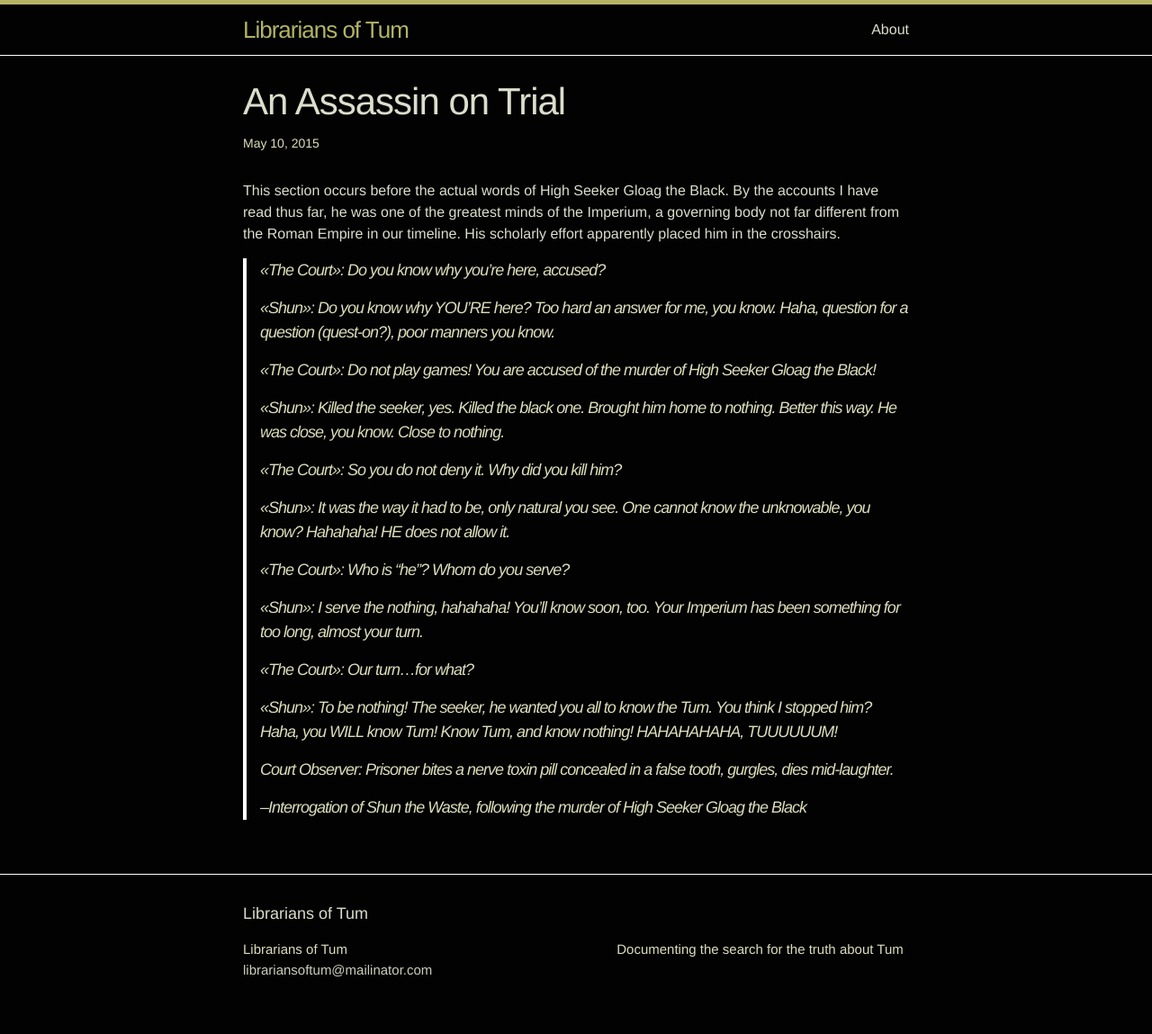
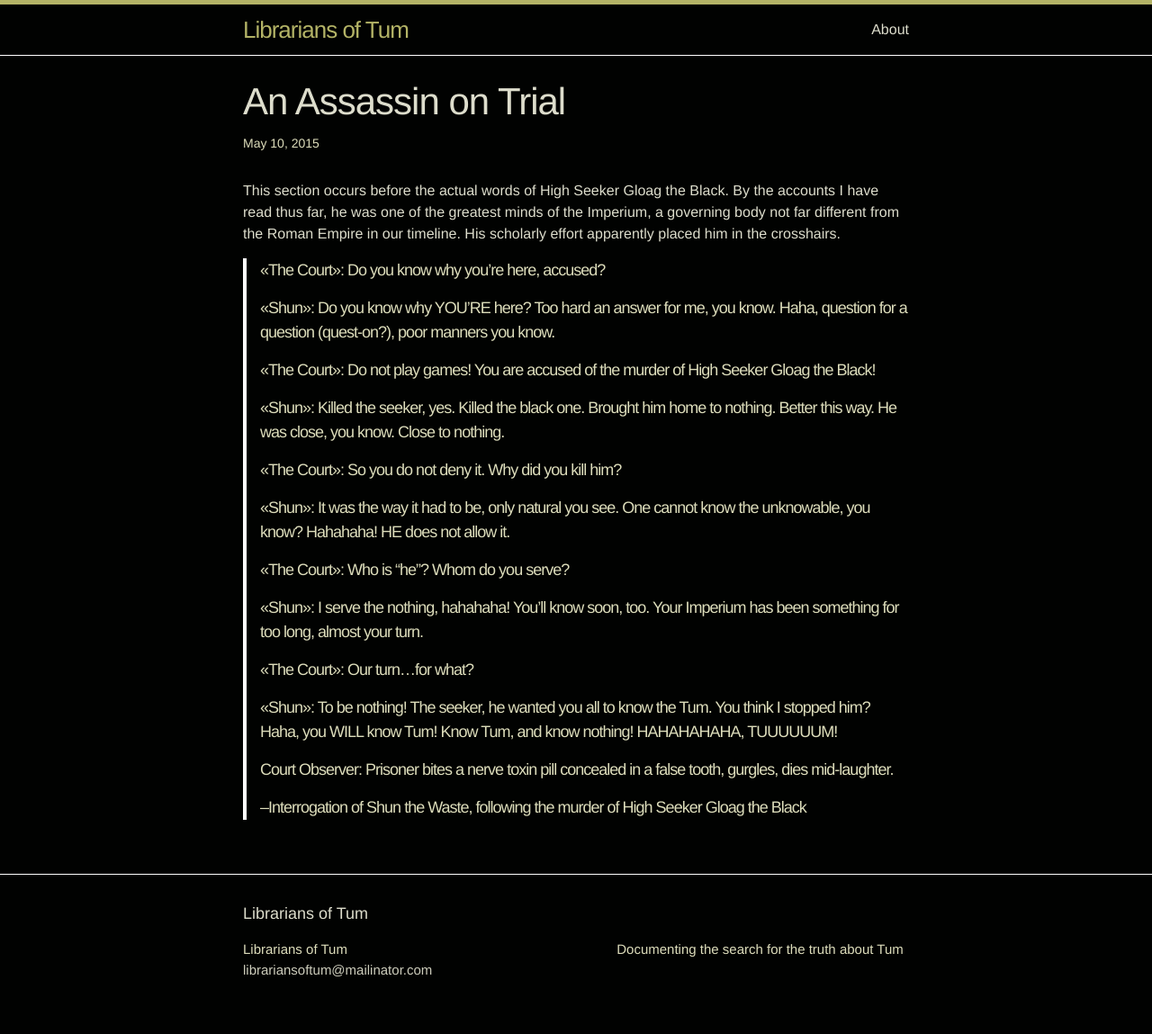
Before and after one commit to LibrariansOfTum/LibrariansOfTum.github.io, a Jekyll site: the page built from _posts/2015-05-10-an-assassin-on-trial.markdown, in a window 1280 px wide. Shown: the whole page at 90% size. Built offline with Jekyll 4.4.1, drawn with Linux system fonts in a browser that asks for light colours.

Commit message:
Update _base.scss

```diff
--- a/_sass/_base.scss
+++ b/_sass/_base.scss
@@ -113,7 +113,7 @@ blockquote {
     padding-left: $spacing-unit / 2;
     font-size: 18px;
     letter-spacing: -1px;
-    font-style: italic;
+    // font-style: italic;
 
     > :last-child {
         margin-bottom: 0;
```
